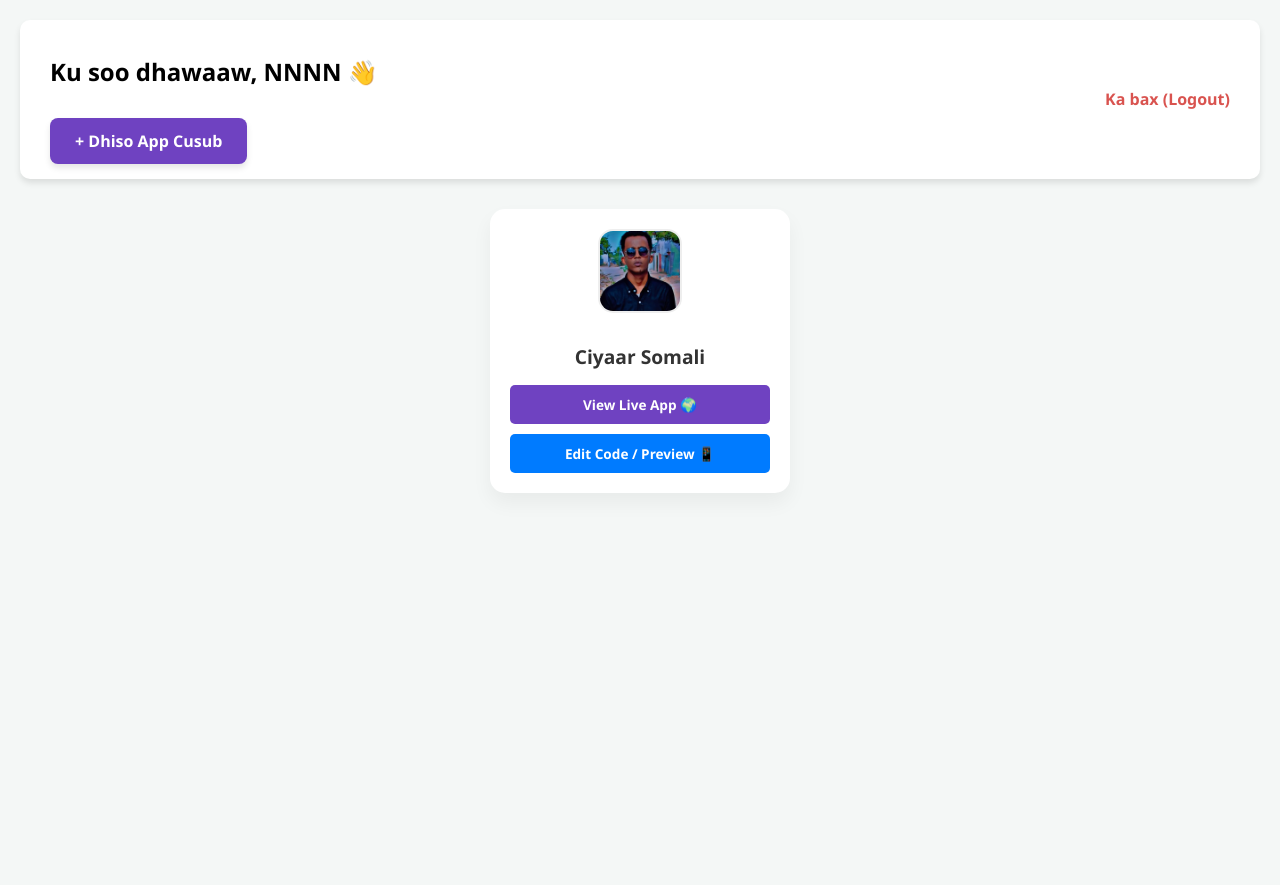
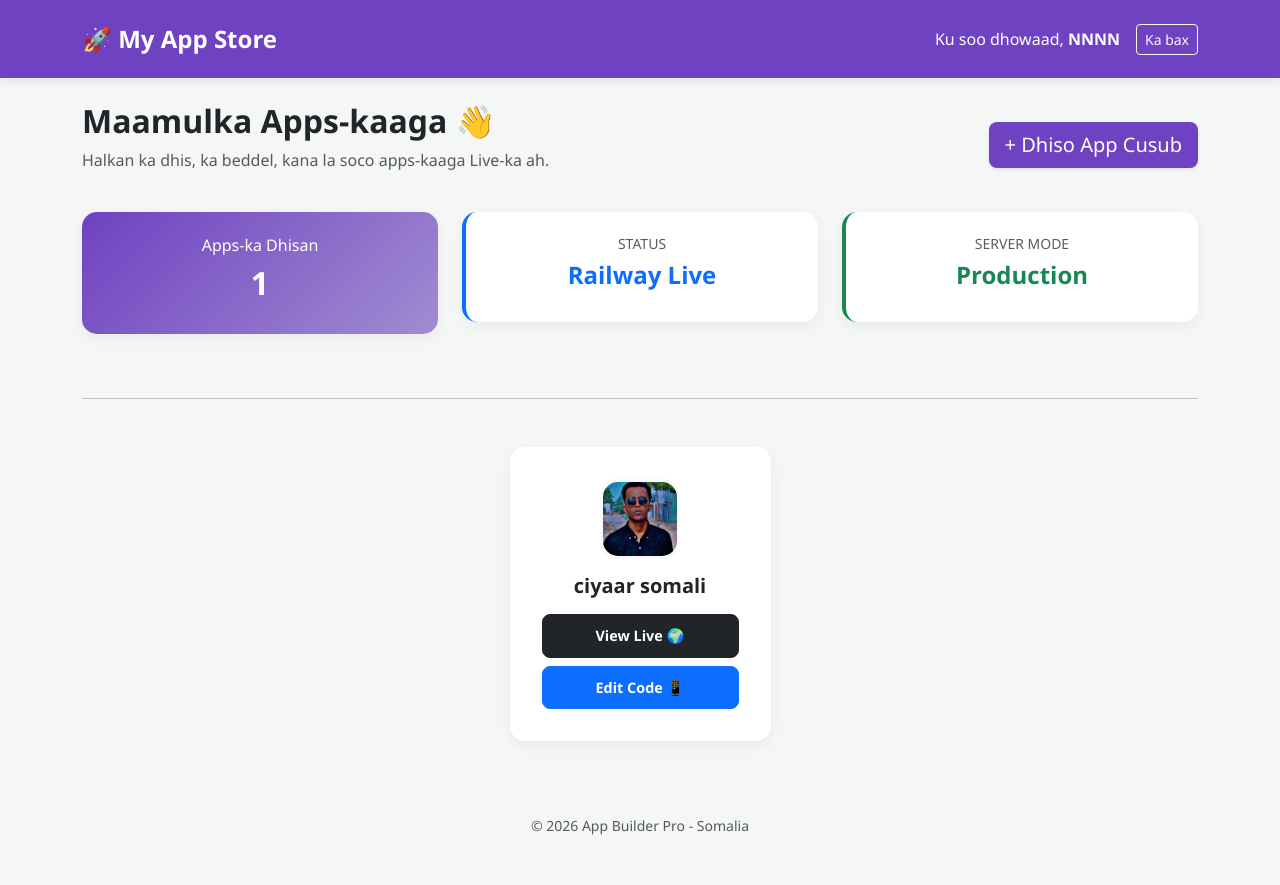
Before and after one commit to Abdi-Dev-2026/AppBuilderProject, a Django app: page /dashboard/ in a window 1280 px wide. Before the commit the page ends 473 px from the top, so only its background shows below. Run offline with Django 5.2, Linux system fonts and the light colour scheme; a user stored in the database is signed in; data comes from the database, SQL or seed files in the repository.

Commit message:
Dashboard-ka waa la qurxiyey

```diff
--- a/core/templates/core/dashboard.html
+++ b/core/templates/core/dashboard.html
@@ -2,84 +2,115 @@
 <html lang="so">
 <head>
     <meta charset="UTF-8">
+    <meta name="viewport" content="width=device-width, initial-scale=1.0">
     <title>Dashboard - My App Store</title>
+    <link href="https://cdn.jsdelivr.net/npm/bootstrap@5.3.0/dist/css/bootstrap.min.css" rel="stylesheet">
     <style>
-        body { font-family: 'Segoe UI', Tahoma, Geneva, Verdana, sans-serif; background-color: #f4f7f6; margin: 0; padding: 20px; }
-        .header { display: flex; justify-content: space-between; align-items: center; background: #fff; padding: 15px 30px; border-radius: 10px; box-shadow: 0 4px 6px rgba(0,0,0,0.1); }
-
-        .app-container { display: flex; flex-wrap: wrap; gap: 25px; margin-top: 30px; justify-content: center; }
-        .app-card { background: #fff; border-radius: 15px; padding: 20px; width: 260px; text-align: center; box-shadow: 0 10px 20px rgba(0,0,0,0.05); transition: 0.3s; }
-        .app-card:hover { transform: translateY(-10px); }
-
-        /* Sawirka Icon-ka */
-        .app-card img { width: 80px; height: 80px; border-radius: 15px; object-fit: cover; margin-bottom: 15px; border: 2px solid #eee; }
-        .app-card h3 { margin: 10px 0; color: #333; font-size: 1.2rem; text-transform: capitalize; }
-
-        /* Batoonada Card-ka dhexdiisa */
-        .btn-group { display: flex; flex-direction: column; gap: 10px; margin-top: 15px; }
-
-        .btn-live { background: #6f42c1; color: white; padding: 10px; border-radius: 5px; text-decoration: none; font-weight: bold; font-size: 0.85rem; transition: 0.3s; }
-        .btn-live:hover { background: #5a32a3; }
-
-        .btn-edit { background: #007bff; color: white; padding: 10px; border-radius: 5px; text-decoration: none; font-weight: bold; font-size: 0.85rem; transition: 0.3s; }
-        .btn-edit:hover { background: #0056b3; }
-
-        .btn-download { background: #28a745; color: white; padding: 10px; border-radius: 5px; text-decoration: none; font-weight: bold; font-size: 0.85rem; transition: 0.3s; }
-        .btn-download:hover { background: #218838; }
-
-        /* Batoonka weyn ee Create App */
-        .btn-create { background: #6f42c1; color: white; padding: 12px 25px; border-radius: 8px; text-decoration: none; font-weight: bold; box-shadow: 0 4px 6px rgba(0,0,0,0.1); display: inline-block; margin-top: 10px; }
-        .btn-create:hover { background: #5a32a3; }
-
-        .logout-btn { color: #d9534f; text-decoration: none; font-weight: bold; }
+        body { background-color: #f4f7f6; font-family: 'Segoe UI', Tahoma, Geneva, Verdana, sans-serif; }
+        .navbar { background-color: #6f42c1; box-shadow: 0 2px 10px rgba(0,0,0,0.1); }
+        .card { border: none; border-radius: 15px; box-shadow: 0 5px 15px rgba(0,0,0,0.05); transition: 0.3s; }
+        .card:hover { transform: translateY(-8px); box-shadow: 0 12px 20px rgba(0,0,0,0.1); }
+        .app-icon { width: 80px; height: 80px; border-radius: 18px; object-fit: cover; margin-bottom: 15px; border: 3px solid #f8f9fa; }
+        .btn-custom { border-radius: 8px; font-weight: 600; padding: 10px; font-size: 0.9rem; }
+        .stats-card { background: linear-gradient(135deg, #6f42c1, #a18cd1); color: white; }
     </style>
 </head>
 <body>
 
-    <div class="header">
-        <div>
-            <h2>Ku soo dhawaaw, {{ request.user.username }} 👋</h2>
-            <a href="{% url 'create_app' %}" class="btn-create">+ Dhiso App Cusub</a>
+<nav class="navbar navbar-dark mb-4 p-3">
+    <div class="container">
+        <a class="navbar-brand fw-bold fs-4" href="#">🚀 My App Store</a>
+        <div class="d-flex align-items-center">
+            <span class="text-white me-3 d-none d-md-block">Ku soo dhowaad, <strong>{{ request.user.username }}</strong></span>
+            <a href="{% url 'logout' %}" class="btn btn-outline-light btn-sm">Ka bax</a>
         </div>
-        <a href="{% url 'logout' %}" class="logout-btn">Ka bax (Logout)</a>
+    </div>
+</nav>
+
+<div class="container">
+    <div class="row mb-4 align-items-center">
+        <div class="col-md-8">
+            <h2 class="fw-bold text-dark">Maamulka Apps-kaaga 👋</h2>
+            <p class="text-muted">Halkan ka dhis, ka beddel, kana la soco apps-kaaga Live-ka ah.</p>
+        </div>
+        <div class="col-md-4 text-md-end">
+            <a href="{% url 'create_app' %}" class="btn btn-primary btn-lg shadow-sm" style="background-color: #6f42c1; border: none;">
+                + Dhiso App Cusub
+            </a>
+        </div>
     </div>
 
-    <div class="app-container">
+    <div class="row mb-5">
+        <div class="col-md-4 mb-3">
+            <div class="card p-4 stats-card text-center">
+                <h6>Apps-ka Dhisan</h6>
+                <h2 class="fw-bold">{{ apps|length }}</h2>
+            </div>
+        </div>
+        <div class="col-md-4 mb-3">
+            <div class="card p-4 text-center bg-white border-start border-primary border-4">
+                <h6 class="text-muted text-uppercase small">Status</h6>
+                <h4 class="text-primary fw-bold">Railway Live</h4>
+            </div>
+        </div>
+        <div class="col-md-4 mb-3">
+            <div class="card p-4 text-center bg-white border-start border-success border-4">
+                <h6 class="text-muted text-uppercase small">Server Mode</h6>
+                <h4 class="text-success fw-bold">Production</h4>
+            </div>
+        </div>
+    </div>
+
+    <hr class="mb-5">
+
+    <div class="row justify-content-center">
         {% for app in apps %}
-            <div class="app-card">
+            <div class="col-lg-3 col-md-4 col-sm-6 mb-4">
+                <div class="card h-100 p-3 text-center">
+                    <div class="card-body">
                         {% if app.image_url %}
-                    <img src="{{ app.image_url }}" alt="{{ app.name }}">
+                            <img src="{{ app.image_url }}" alt="{{ app.name }}" class="app-icon">
                         {% elif app.icon %}
-                    <img src="{{ app.icon.url }}" alt="{{ app.name }}">
+                            <img src="{{ app.icon.url }}" alt="{{ app.name }}" class="app-icon">
                         {% else %}
-                    <img src="https://via.placeholder.com/80" alt="No Icon">
+                            <img src="https://via.placeholder.com/80?text=App" alt="No Icon" class="app-icon">
                         {% endif %}
 
-                <h3>{{ app.name }}</h3>
+                        <h5 class="card-title fw-bold mb-3">{{ app.name }}</h5>
 
-                <div class="btn-group">
-                    <a href="{% url 'app_detail' app.slug %}" class="btn-live" target="_blank">
-                        View Live App 🌍
+                        <div class="d-grid gap-2">
+                            <a href="{% url 'app_detail' app.slug %}" class="btn btn-dark btn-custom" target="_blank">
+                                View Live 🌍
                             </a>
-
-                    <a href="{% url 'edit_code' app.id %}" class="btn-edit">
-                        Edit Code / Preview 📱
+                            <a href="{% url 'edit_code' app.id %}" class="btn btn-primary btn-custom">
+                                Edit Code 📱
                             </a>
-
                             {% if app.download_link %}
-                        <a href="{{ app.download_link }}" class="btn-download" target="_blank">
-                            Download App ⬇️
+                                <a href="{{ app.download_link }}" class="btn btn-success btn-custom" target="_blank">
+                                    Download ⬇️
                                 </a>
                             {% endif %}
                         </div>
                     </div>
+                </div>
+            </div>
         {% empty %}
-            <div style="text-align: center; margin-top: 50px; width: 100%;">
-                <p>Weli ma jiraan Apps aad dhisatay. Bilow hadda!</p>
-                <a href="{% url 'create_app' %}" style="color: #6f42c1; font-weight: bold;">Riix halkan si aad u dhisatid app-kaagii ugu horreeyay.</a>
+            <div class="col-12 text-center py-5">
+                <div class="p-5 bg-white rounded-4 shadow-sm">
+                    <p class="fs-5 text-muted">Weli ma jiraan Apps aad dhisatay. Bilow hadda!</p>
+                    <a href="{% url 'create_app' %}" class="btn btn-link text-decoration-none fw-bold" style="color: #6f42c1;">
+                        Riix halkan si aad u dhisatid app-kaagii ugu horreeyay.
+                    </a>
+                </div>
             </div>
         {% endfor %}
     </div>
+</div>
 
+<footer class="text-center py-5 text-muted">
+    <small>&copy; 2026 App Builder Pro - Somalia</small>
+</footer>
+
+<script src="https://cdn.jsdelivr.net/npm/bootstrap@5.3.0/dist/js/bootstrap.bundle.min.js"></script>
 </body>
 </html>
```
Also changed, not shown: core/templates/core/login.html (+66 -48 lines), core/templates/core/register.html (+74 -42 lines). Lines whose indentation alone changed are shown as unchanged.
